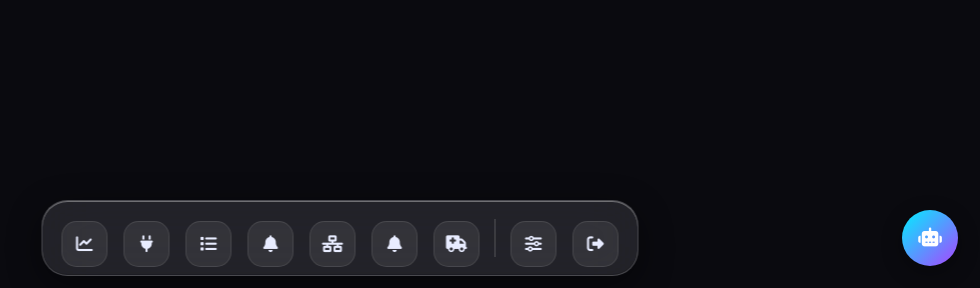
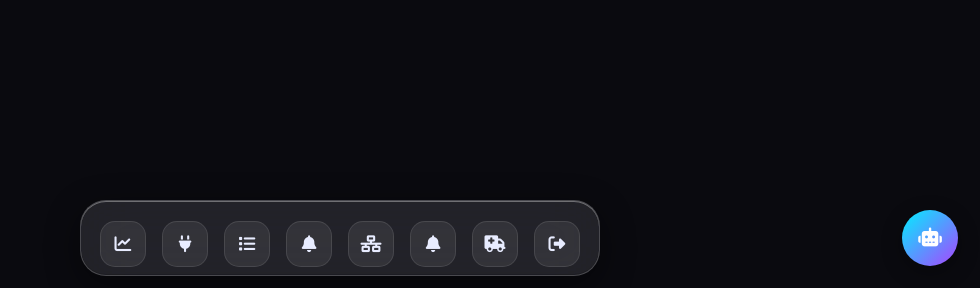
Before and after one commit to harys-rifai/apotek-api-webhooks-endpoint, a Django app: page /users/ in a window 1280 px wide. Shown: the part 512-800 px from the top of the page, without its empty margins (300-1280 px from the left). Run offline with Django 4.2, Linux system fonts and the light colour scheme; the visitor is signed in with stand-in values (Sample User, id 1); data comes from the database, SQL or seed files in the repository; data that the repository does not hold is empty; some libraries are stand-ins or nearby versions.

Commit message:
Deploy 2026-08-28 20:11:01

```diff
--- a/templates/partials/sidebar.html
+++ b/templates/partials/sidebar.html
@@ -20,12 +20,6 @@
   </a>
   <a href="{% url 'delivery_list' %}" class="dock__item {% if active_menu == 'deliveries' %}active{% endif %}" data-tip="Pengantaran Obat">
     <span class="dock__tile"><i class="fa-solid fa-truck-medical"></i></span>
-  </a>
-
-  <span class="dock__sep"></span>
-
-  <a href="/admin/" class="dock__item {% if active_menu == 'config' %}active{% endif %}" target="_blank" data-tip="Config (Admin)">
-    <span class="dock__tile"><i class="fa-solid fa-sliders"></i></span>
   </a>
 
   <form method="post" action="{% url 'logout' %}" class="dock__form">
```
